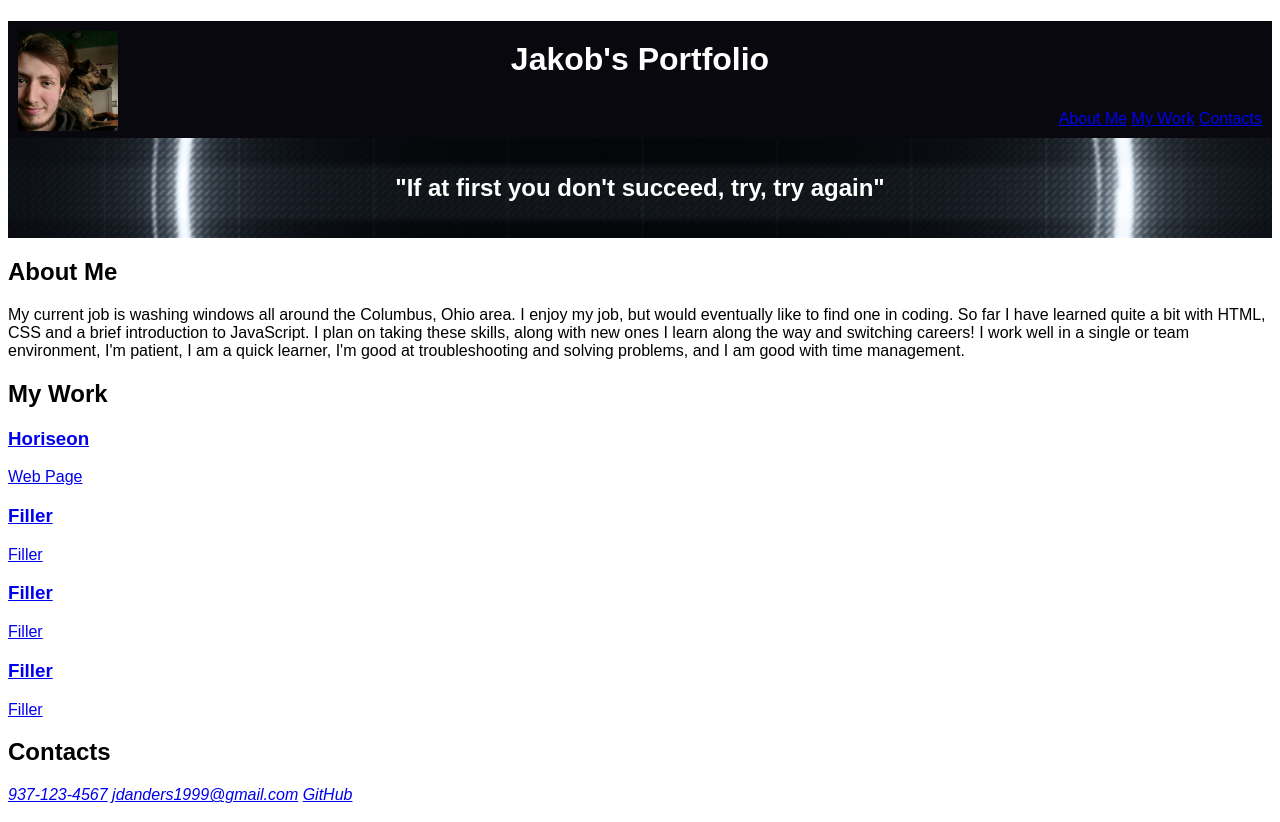
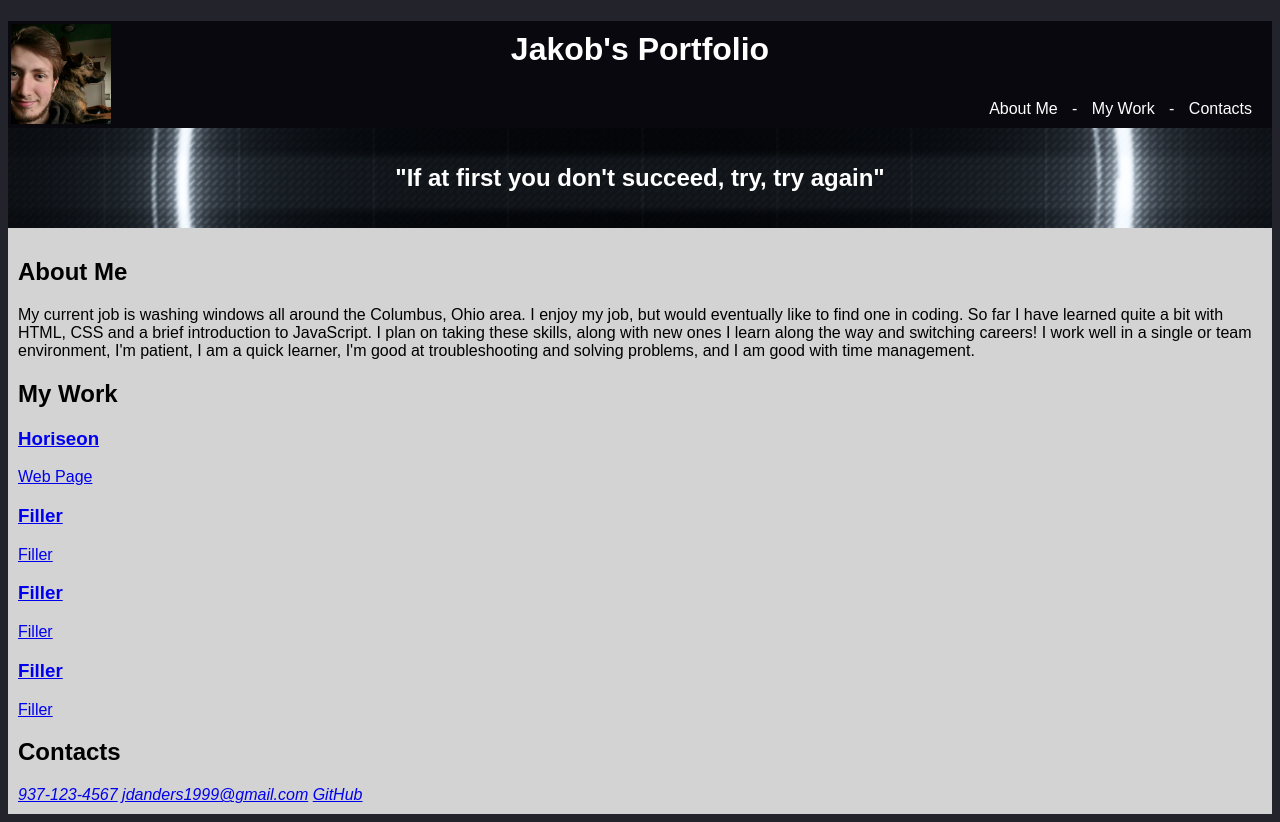
Before and after one commit to Jdanders99/Self-Portfolio, a plain HTML site: page index.html in a window 1280 px wide. Drawn offline with Linux system fonts and the light colour scheme.

Commit message:
Added background colors to body and nav, added a hover effect to nav a

```diff
--- a/assets/css/style.css
+++ b/assets/css/style.css
@@ -4,7 +4,7 @@
 
 :root {
     --main: #08080e;
-    --secondary: red;
+    --secondary: #23232b;
     --text-white: white;
 }
 
@@ -18,7 +18,6 @@
     padding: 10px;
     justify-content: center;
     align-items: center;
-    z-index: 1;
 }
 
 header {
@@ -27,7 +26,7 @@ header {
 }
 
 header h1 {
-    padding-top: 20px;
+    padding-top: 10px;
     text-align: center;
 }
 
@@ -36,8 +35,30 @@ nav {
     text-align: right;
 }
 
+nav a {
+    text-decoration: none;
+    padding: 10px;
+    background-size: 100%;
+    color: var(--text-white)
+}
+
+nav a:hover {
+    background-color: var(--secondary);
+    background-size: 100%;
+    border: 1px solid white;
+}
+
 img {
     position: absolute;
     height: 100px;
+    padding: 3px;
+}
+
+body {
+    background-color: var(--secondary);
+}
+
+main {
+    background-color: #d3d3d3;
     padding: 10px;
 }
--- a/index.html
+++ b/index.html
@@ -12,8 +12,8 @@
         <img src="./assets/images/image-1.jpg" alt="Picture of Jakob with dog">
         <h1>Jakob's Portfolio</h1>
         <nav>
-            <a href="#about-me">About Me</a>
-            <a href="#my-work">My Work</a>
+            <a href="#about-me">About Me</a> -
+            <a href="#my-work">My Work</a> -
             <a href="#contacts">Contacts</a>
         </nav>
     </header>
```
